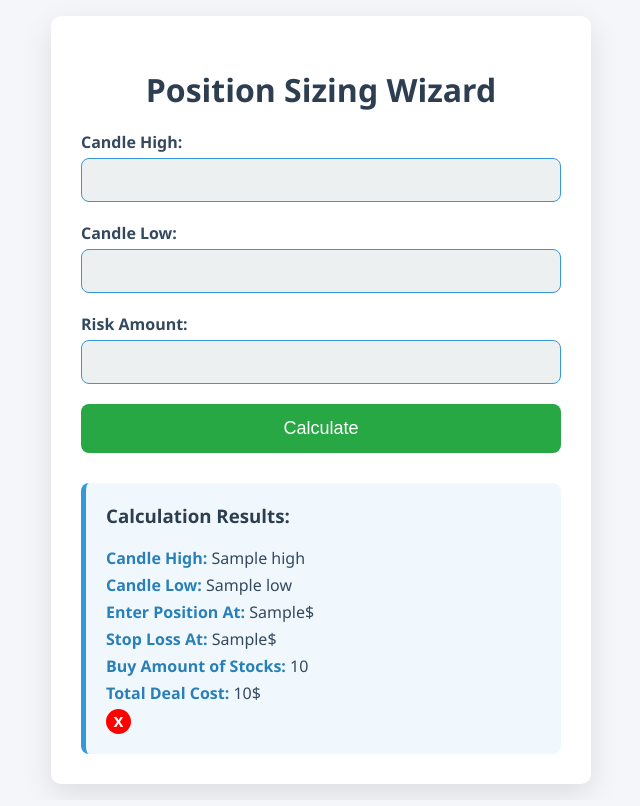
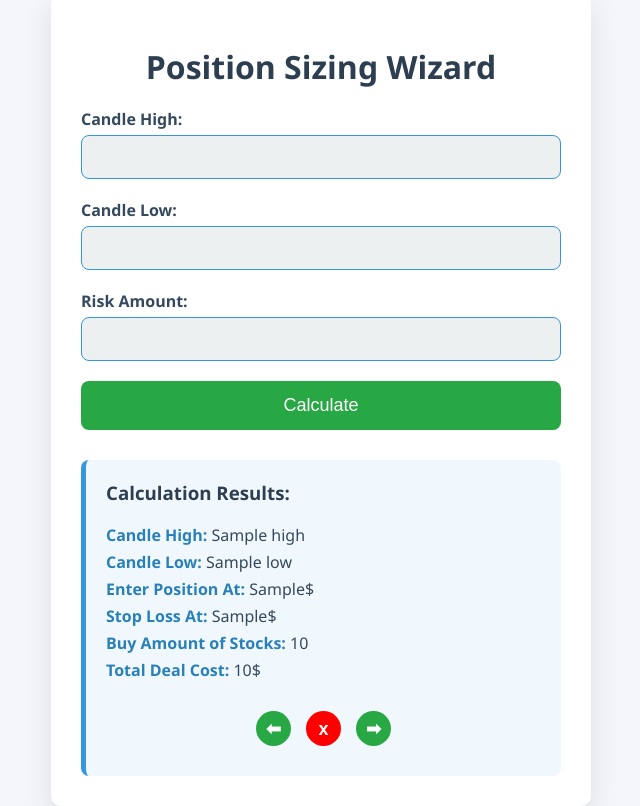
Before and after one commit to NVB20/StockSum, a Flask app: template templates/index.html in a window 1280 px wide. Shown: the whole page, without its empty margins (319-959 px from the left). Run offline with Flask 3, Linux system fonts and the light colour scheme; the template is opened without the code that fills it: most values are stand-ins (such as "Sample title", 1, 10 or a date in 2020).

Commit message:
back & foward

```diff
--- a/css/styles.css
+++ b/css/styles.css
@@ -98,8 +98,8 @@
 
     top: 10px;
     right: 10px;
-    width: 25px;  /* Ensures a square button */
-    height: 25px;
+    width: 35px;
+    height: 35px;
     background: red;
     color: white;
     border: none;
@@ -110,10 +110,40 @@
     align-items: center;
     justify-content: center;
     font-weight: bold;
-    line-height: 1;  /* Prevents text misalignment */
+    line-height: 1;
     padding: 0;
 }
 
 .close-btn:hover {
     background: darkred;
 }
+
+.button-nav {
+    width: 35px;
+    height: 35px;
+    background: #28a745;
+    color: white;
+    border: none;
+    cursor: pointer;
+    font-size: 18px;
+    font-weight: bold;
+    border-radius: 50%;
+    display: flex;
+    align-items: center;
+    justify-content: center;
+    line-height: 1;
+    padding: 0;
+    margin: 10px 5px;
+}
+
+.button-nav:hover {
+    background: rgb(7, 110, 29);
+}
+
+.button-container {
+    display: flex;
+    align-items: center;  /* Aligns buttons vertically */
+    justify-content: center;  /* Centers buttons */
+    gap: 10px; /* Adds space between buttons */
+    margin-top: 20px;
+}
--- a/templates/index.html
+++ b/templates/index.html
@@ -41,7 +41,11 @@
             <p><strong>Stop Loss At:</strong> {{ result.stop_loss }}$</p>
             <p><strong>Buy Amount of Stocks:</strong> {{ result.stock_amount }}</p>
             <p><strong>Total Deal Cost:</strong> {{ result.deal_cost }}$</p>
+            <div class="button-container">
+            <button type="button" class="button-nav" onclick="goBack()">⬅</button>
             <button class="close-btn" onclick="closeResult()">x</button>
+            <button type="button" class="button-nav" onclick="goForward()"> ➡</button>
+            </div>
         </div>
     {% endif %}
     </div>
@@ -53,6 +57,13 @@
             resultContainer.style.display = 'none';
         }
     }
+    function goBack() {
+        window.history.back();
+    }
+
+    function goForward() {
+        window.history.forward();
+    }
 </script>
 </body>
 </html>
```
